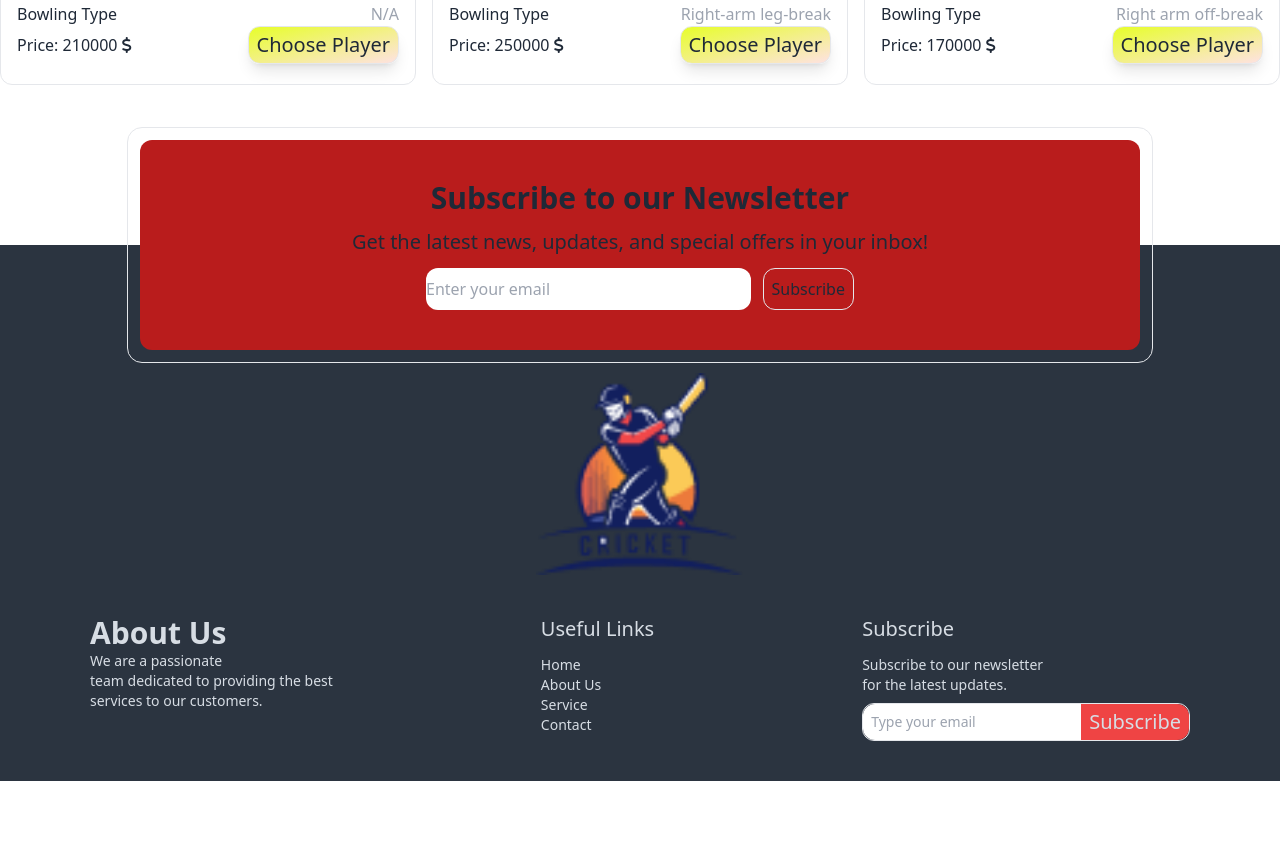
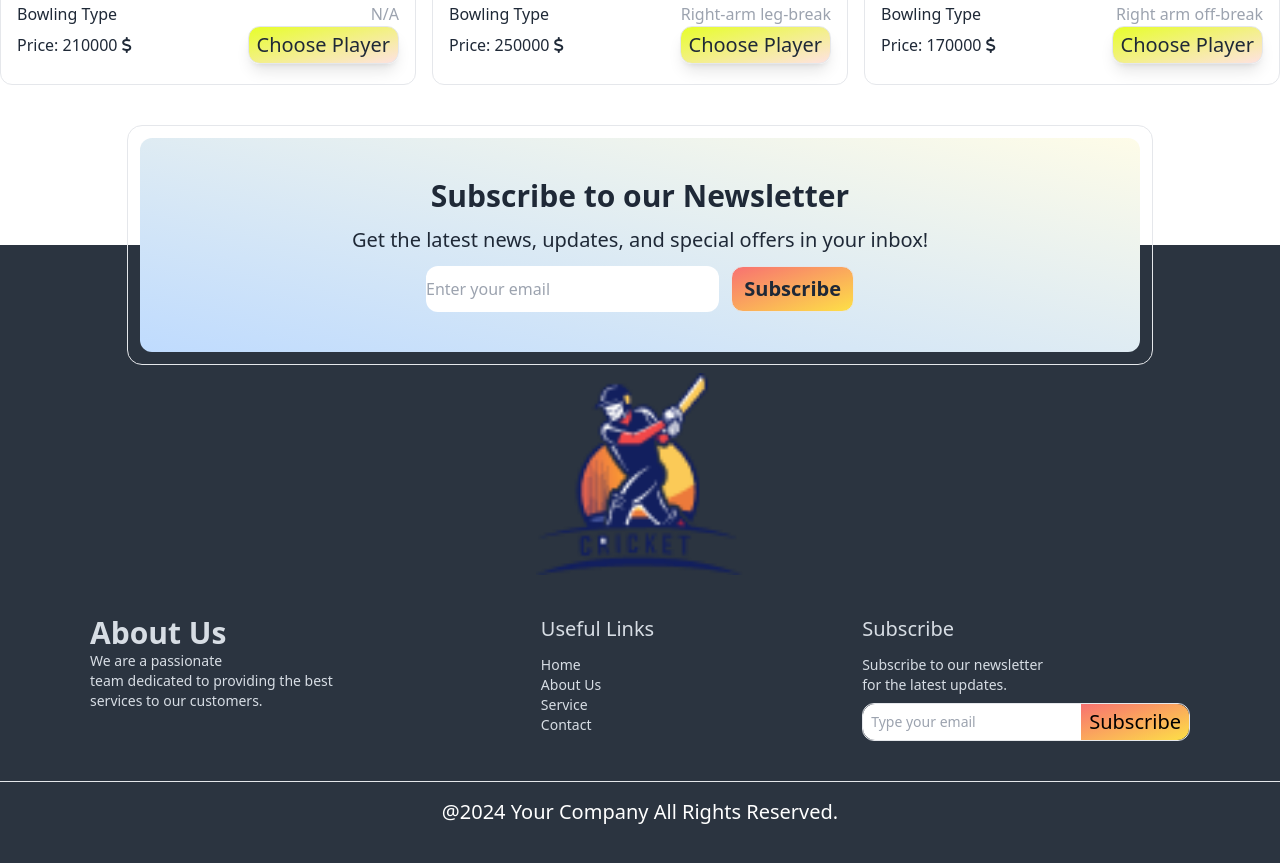
Before and after one commit to habibur5313/Assaignment-7--simple-auction-website, a React (Vite) app: page / in a window 1280 px wide. Shown: the part 2360-3223 px from the top of the page. Before the commit the page ends 3141 px from the top, so only its background shows below. Built offline with nearby package versions, Linux system fonts and the light colour scheme.

Commit message:
updated Readme.md file

```diff
--- a/src/App.jsx
+++ b/src/App.jsx
@@ -34,7 +34,7 @@ const handleFreeDolor = () => {
 
 const handleChoosePlayer = (player) => {
   if(freeDolor > player.biddingPrice){
-    const workItem =  SelectedPlayers.find(b => player.id === b.id )
+    const newPlayers =  SelectedPlayers.find(p => p.id === player.id )
     if( SelectedPlayers.length >= 6){
       toast.error('Maximum 6', {
         position: "top-center",
@@ -48,7 +48,7 @@ const handleChoosePlayer = (player) => {
 
         });
     }
-    else if( workItem){
+    else if( newPlayers){
       toast.warn(`${player.playerName} is already selected`, {
         position: "top-center",
         autoClose: 5000,
@@ -92,7 +92,7 @@ const handleChoosePlayer = (player) => {
   }
 }
 
-const handleAvailabe = () => {
+const handleAvailable = () => {
   setButtonActive(!buttonActive)
 }
 const handleSelected = () => {
@@ -134,7 +134,7 @@ const handleRemove = (selectedPlayers) => {
   <h1 className='text-3xl font-semibold'> {buttonActive || (`Selected Players ${SelectedPlayers.length} / 6`)} </h1>
   </div>
   <div className='flex border rounded-xl'>
-  <button onClick={handleAvailabe} className={` px-2 py-2 ${buttonActive && 'active'} text-xl font-medium`}>Available</button>
+  <button onClick={handleAvailable} className={` px-2 py-2 ${buttonActive && 'active'} text-xl font-medium`}>Available</button>
   <button onClick={handleSelected} className={`px-2 py-2 ${buttonActive || 'active' } text-xl font-medium`}>Selected({SelectedPlayers.length})</button>
   </div>
 </div>
--- a/src/Component/Footer/Footer.jsx
+++ b/src/Component/Footer/Footer.jsx
@@ -34,13 +34,16 @@ const Footer = () => {
                                                              <p>Subscribe to our newsletter <br /> for the latest updates.</p>
                                                              <div className="flex border rounded-xl mt-2">
                                                              <input type="text" placeholder="Type your email" className="p-2 rounded-l-xl" />
-                                                             <button className='px-2 bg-red-500 rounded-r-xl text-xl font-medium'>Subscribe</button>
+                                                             <button className='px-2 bg-gradient-to-br from-red-400 to-yellow-300 text-black rounded-r-xl text-xl font-medium'>Subscribe</button>
                                                              </div>
                                                             </div>
                                          </div>
 
                     </section>
                 </footer>
+                <div className="border-t text-center pb-10 pt-4  text-xl text-white"> <p>
+                @2024 Your Company All Rights Reserved.</p>
+                </div>
                                         </div>
                     );
 };
--- a/src/Component/Footer/Subscribe.jsx
+++ b/src/Component/Footer/Subscribe.jsx
@@ -4,12 +4,12 @@ const Subscribe = () => {
                     return (
 
                                         <div className="border p-3 newsletter hidden md:block">
-                                                            <div className=" lg:p-10 lg:w-[1000px]  rounded-xl bg-red-700 lg:space-y-3">
+                                                            <div className=" lg:p-10 lg:w-[1000px]  rounded-xl bg-gradient-to-tr from-blue-200 to-yellow-50 lg:space-y-3">
                                         <h2 className="lg:text-3xl text-xl font-medium lg:font-semibold">Subscribe to our Newsletter</h2>
                                         <p className="lg:text-xl lg:font-medium">Get the latest news, updates, and special offers in your inbox!</p>
                                         <div className="lg:w-1/2 px-4 mx-auto flex flex-col md:flex-row gap-3">
                                         <input type="email" placeholder="Enter your email" className="w-full py-2 rounded-xl" />
-                                        <button className="p-2 border rounded-xl ">Subscribe</button>
+                                        <button className="px-3 py-2 text-xl font-semibold border rounded-xl bg-gradient-to-br from-red-400 to-yellow-300 ">Subscribe</button>
                                         </div>
                                         </div>
                                         </div>
```
Also changed, not shown: 1 other file (tests, documents, lock files or other folders).
